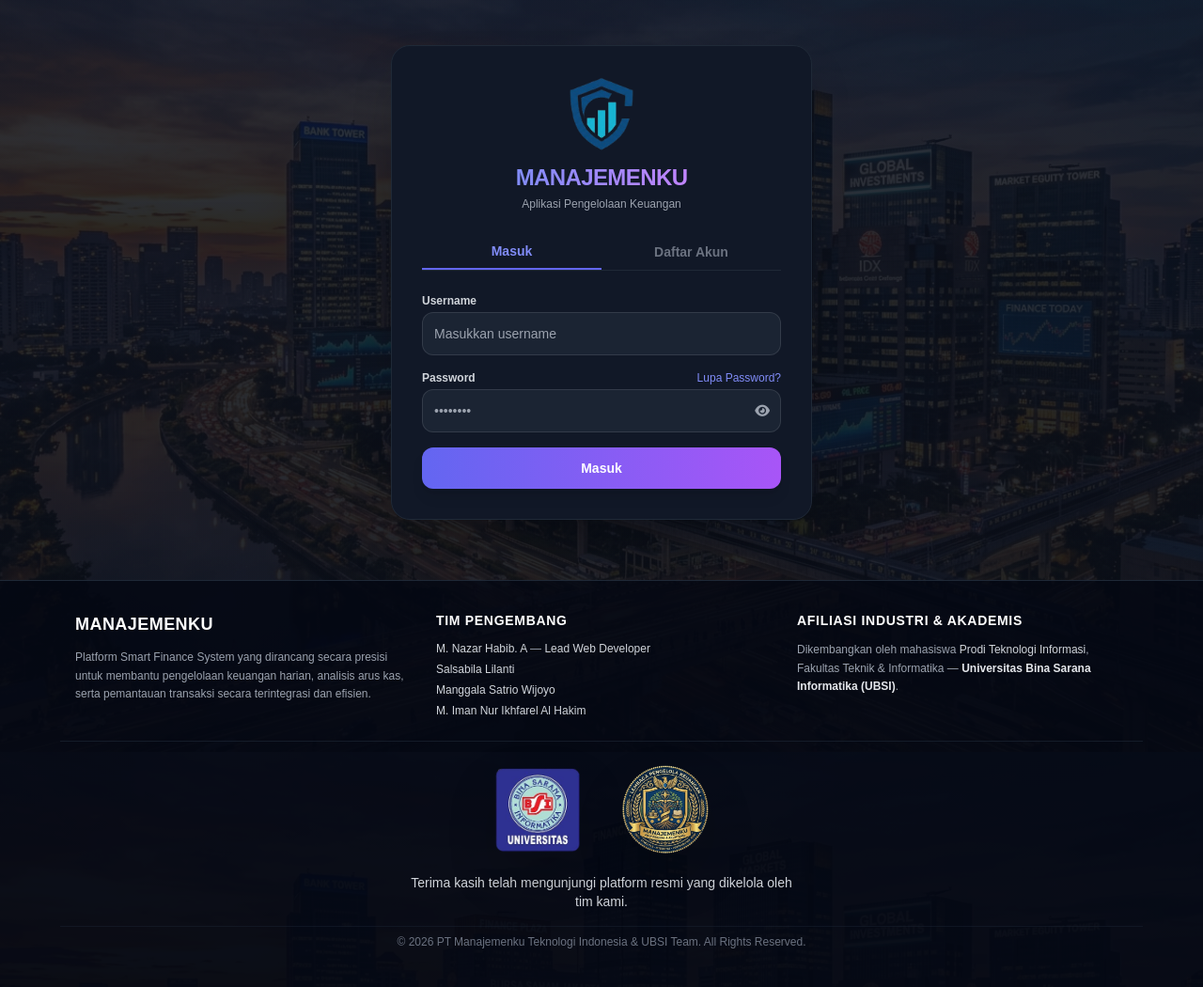
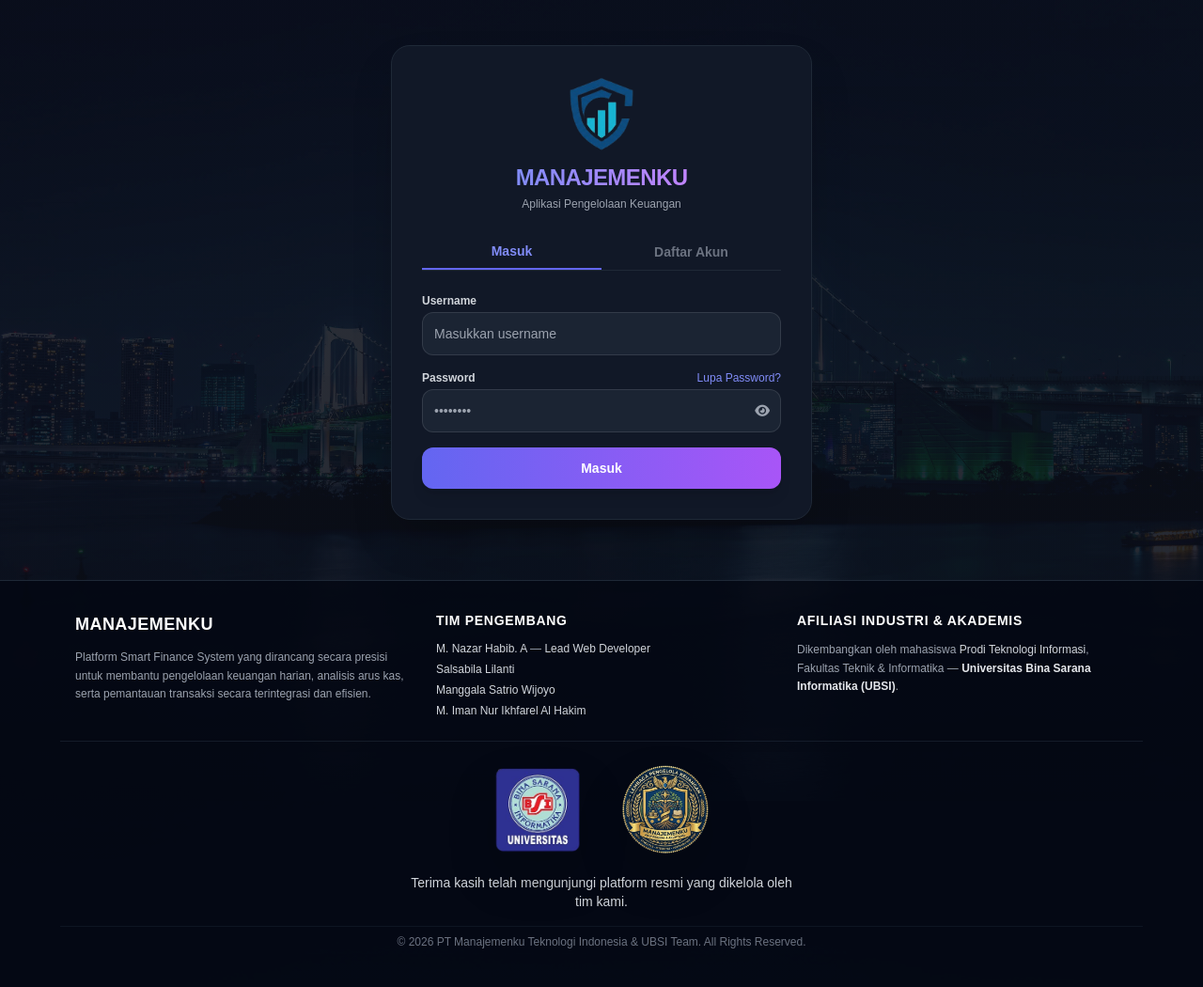
Before and after one commit to nazaramru08-cyber/Manajemenku, a Flask app: page / in a window 1280 px wide. Shown: the whole page at 94% size. Run offline with Flask 3, Linux system fonts and the light colour scheme; some libraries are stand-ins or nearby versions.

Commit message:
Update login.html

```diff
--- a/templates/login.html
+++ b/templates/login.html
@@ -24,7 +24,7 @@
     <style>
         body {
             font-family: 'Plus Jakarta Sans', sans-serif;
-            background: linear-gradient(rgba(11, 15, 25, 0.85), rgba(11, 15, 25, 0.90)), url("{{ url_for('static', filename='keuangan.jpeg') }}");
+            background: linear-gradient(rgba(11, 15, 25, 0.85), rgba(11, 15, 25, 0.90)), url("{{ url_for('static', filename='city-bg.webp') }}");
             background-size: cover;
             background-position: center;
             background-attachment: fixed;
```
